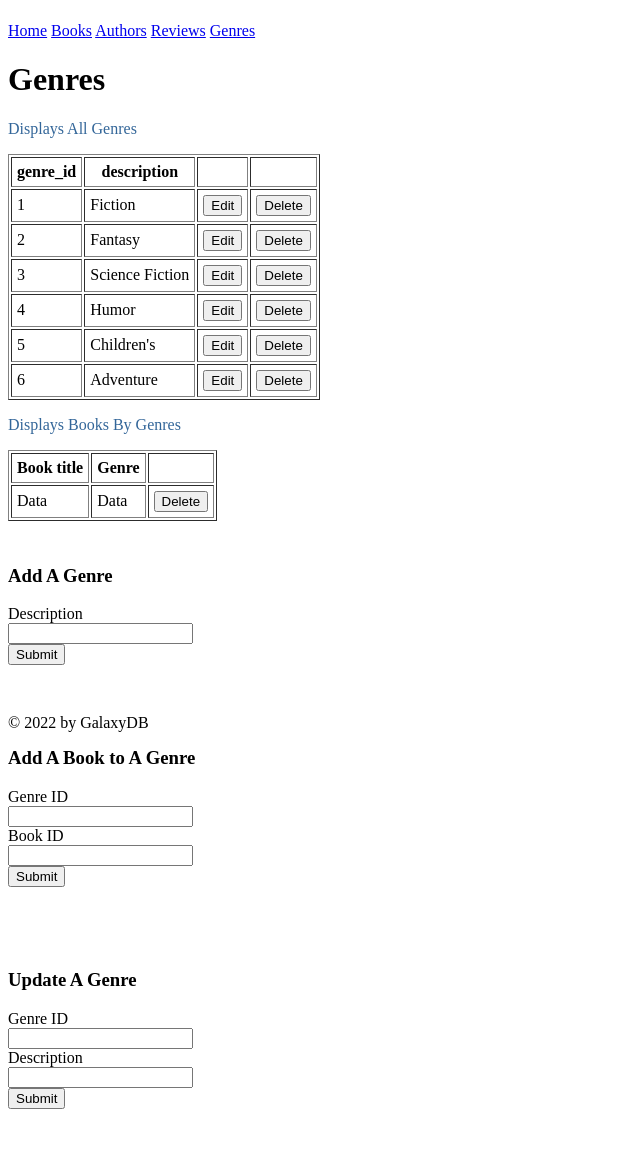
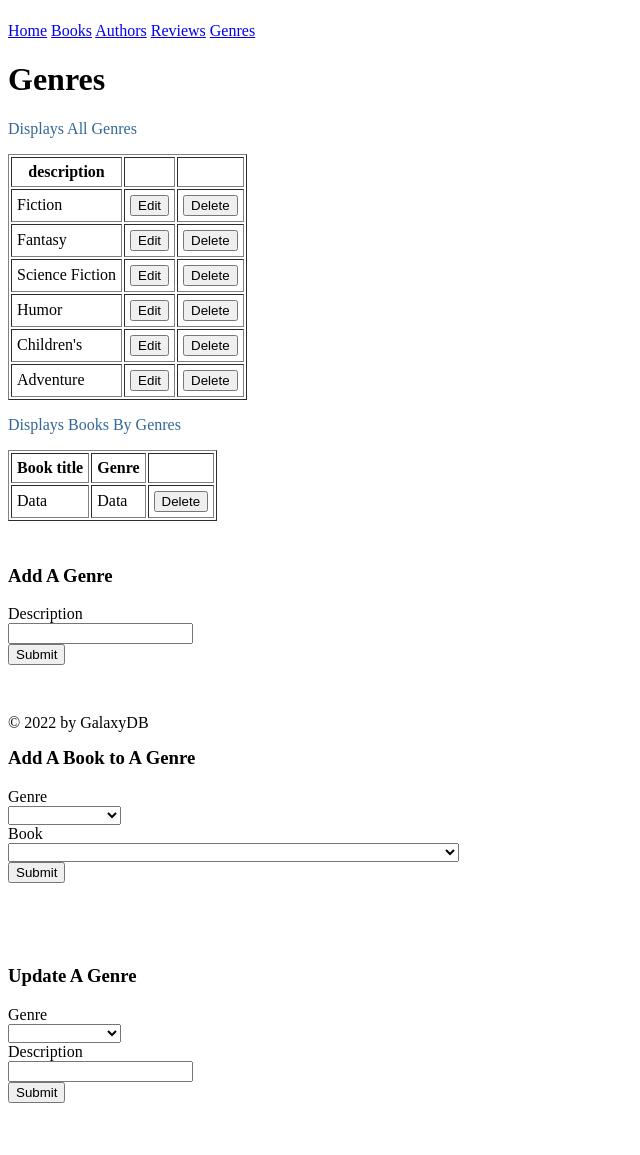
Before and after one commit to spencerlwahlstrom/greatreads, a Flask app: page /genres in a window 1280 px wide. Shown: the part 58-1213 px from the top of the page, without its empty margins (0-640 px from the left). After the commit the page ends 1161 px from the top, so only its background shows below. Run offline with Flask 2, Linux system fonts and the light colour scheme; some libraries are stand-ins or nearby versions.

Commit message:
Merge branch 'main' of github.com:zacharybmeyers/cs340-greatreads into main

```diff
--- a/app.py
+++ b/app.py
@@ -34,7 +34,6 @@ def books():
     books = []
 
     books.append({
-        "book_id": 1,
         "title": "The Fellowship of the Ring",
         "publisher": "George Allen & Unwin",
         "isbn": 9780007136599,
@@ -45,7 +44,6 @@ def books():
     })
 
     books.append({
-        "book_id": 2,
         "title": "Good Omens: The Nice and...",
         "publisher": "Workman",
         "isbn": 9780060853983,
@@ -56,7 +54,6 @@ def books():
     })
 
     books.append({
-        "book_id": 3,
         "title": "Between the Lines",
         "publisher": "Simon Pulse",
         "isbn": 9781451635812,
@@ -67,7 +64,6 @@ def books():
     })
 
     books.append({
-        "book_id": 4,
         "title": "Harry Potter and the Philosopher's Stone",
         "publisher": "Bloomsbury",
         "isbn": 9780939173341,
@@ -84,48 +80,36 @@ def reviews():
     reviews = []
 
     reviews.append({
-        "review_id": 1,
-        "book_id": 1,
         "rating": 5.0,
         "summary": "Was life changing!",
         "user_handle": "user1"
     })
 
     reviews.append({
-        "review_id": 2,
-        "book_id": 1,
         "rating": 1.0,
         "summary": "Was horrible I fell asleep!",
         "user_handle": "user2"
     })
 
     reviews.append({
-        "review_id": 3,
-        "book_id": 2,
         "rating": 4.6,
         "summary": "I loved it",
         "user_handle": "user3"
     })
 
     reviews.append({
-        "review_id": 4,
-        "book_id": 3,
         "rating": 3.0,
         "summary": "I thought it was just meh",
         "user_handle": "user4"
     })
 
     reviews.append({
-        "review_id": 5,
-        "book_id": 4,
         "rating": 4.5,
         "summary": "I wanted to love it but almost hated it",
         "user_handle": "user5"
     })
 
     reviews.append({
-        "review_id": 6,
-        "book_id": 5,
         "rating": 4.5,
         "summary": "I really liked this one",
         "user_handle": "user6"
@@ -137,36 +121,30 @@ def reviews():
 def genres():
     genres = []
     genres.append({
-        "genre_id": 1,
         "description": "Fiction",
 
     })
 
     genres.append({
-        "genre_id": 2,
         "description": "Fantasy",
 
     })
 
     genres.append({
-        "genre_id": 3,
         "description": "Science Fiction",
 
     })
 
     genres.append({
-        "genre_id": 4,
         "description": "Humor",
 
     })
 
     genres.append({
-        "genre_id": 5,
         "description": "Children's",
 
     })
     genres.append({
-        "genre_id": 6,
         "description": "Adventure",
 
     })
@@ -176,37 +154,31 @@ def genres():
 def authors():
     authors = []
     authors.append({
-        "author_id": 1,
         "first_name": "J.R.R.",
         "last_name":  "Tolkien"
         })
 
     authors.append({
-        "author_id": 2,
         "first_name": "Neil",
         "last_name":  "Gaiman"
         })
 
     authors.append({
-        "author_id": 3,
         "first_name": "Terry",
         "last_name":  "Pratchett"
         })
 
     authors.append({
-        "author_id": 4,
         "first_name": "Jodi",
         "last_name":  "Picoult"
         })
 
     authors.append({
-        "author_id": 5,
         "first_name": "Samantha",
         "last_name":  "Van Leer"
         })
 
     authors.append({
-        "author_id": 6,
         "first_name": "J.K.",
         "last_name":  "Rowling"
         })
--- a/templates/books.html
+++ b/templates/books.html
@@ -16,7 +16,6 @@
         </tr>
         {% for book in books %}
         <tr>
-            <td>{{ book.book_id }}</td>
             <td>{{ book.title }}</td>
             <td>{{ book.publisher }}</td>
             <td>{{ book.isbn }}</td>
--- a/templates/genres.html
+++ b/templates/genres.html
@@ -16,7 +16,6 @@
     </tr>
     {% for genre in genres %}
     <tr>
-        <td>{{ genre.genre_id }}</td>
         <td>{{ genre.description }} </td>
         <td><button>Edit</button></td>
         <td><button>Delete</button></td>
@@ -43,13 +42,36 @@
 </form>
 <form method = "POST" id = "addBookToGenre">
     <h3>Add A Book to A Genre</h3>
-    <label>Genre ID </label> <input type="number" name = "genre_id">
-    <label>Book ID </label> <input type="number" name = "book_id">
+    <label>Genre</label> <select name="genre">
+        <option value = "0"></option>
+        <option value = "1">Fiction</option>
+        <option value = "2">Fantasy</option>
+        <option value = "3">Science Fiction</option>
+        <option value = "4">Humor</option>
+        <option value = "5">Children's</option>
+        <option value = "6">Adventure</option>
+    </select>
+    <label>Book</label> <select name="book">
+        <option value = "0"></option>
+        <option value = "1">The Fellowship of the Ring</option>
+        <option value = "2">Good Omens: The Nice and Accurate Prophecies of Agnes Nutter, Witch</option>
+        <option value = "3">Between the Lines</option>
+        <option value = "4">Harry Potter and the Philosopher's Stone</option>
+        <option value = "5">Harry Potter and the Chamber of Secrets</option>
+    </select>
     <input type ="submit">
 </form>
 <form method = "POST" id = "updateGenres">
     <h3>Update A Genre</h3>
-    <label>Genre ID </label> <input type="number" name = "genre_id">
+    <label>Genre</label> <select name="genre">
+        <option value = "0"></option>
+        <option value = "1">Fiction</option>
+        <option value = "2">Fantasy</option>
+        <option value = "3">Science Fiction</option>
+        <option value = "4">Humor</option>
+        <option value = "5">Children's</option>
+        <option value = "6">Adventure</option>
+    </select>
     <label>Description </label> <input type="text" name = "description">
     <input type ="submit">
 </form>
--- a/templates/reviews.html
+++ b/templates/reviews.html
@@ -16,8 +16,6 @@
         </tr>
         {% for review in reviews %}
         <tr>
-            <td>{{ review.review_id }}</td>
-            <td>{{ review.book_id }}</td>
             <td>{{ review.rating }}</td>
             <td>{{ review.summary }}</td>
             <td>{{ review.user_handle }}</td>
@@ -43,7 +41,6 @@
     </form>
     <form method = "POST" id = "updateReview">
         <h3>Update A Review</h3>
-        <label>Review Id</label> <input type="number" name = "review_id">
         <label>Book</label>  <input type ="text" name = "book">
         <label>Rating</label> <input type="number" name = "rating">
         <label>Summary</label> <input type ="text" name = "summary">
```
Also changed, not shown: database/DML.sql (+12 -0 lines), templates/authors.html (+26 -4 lines).
